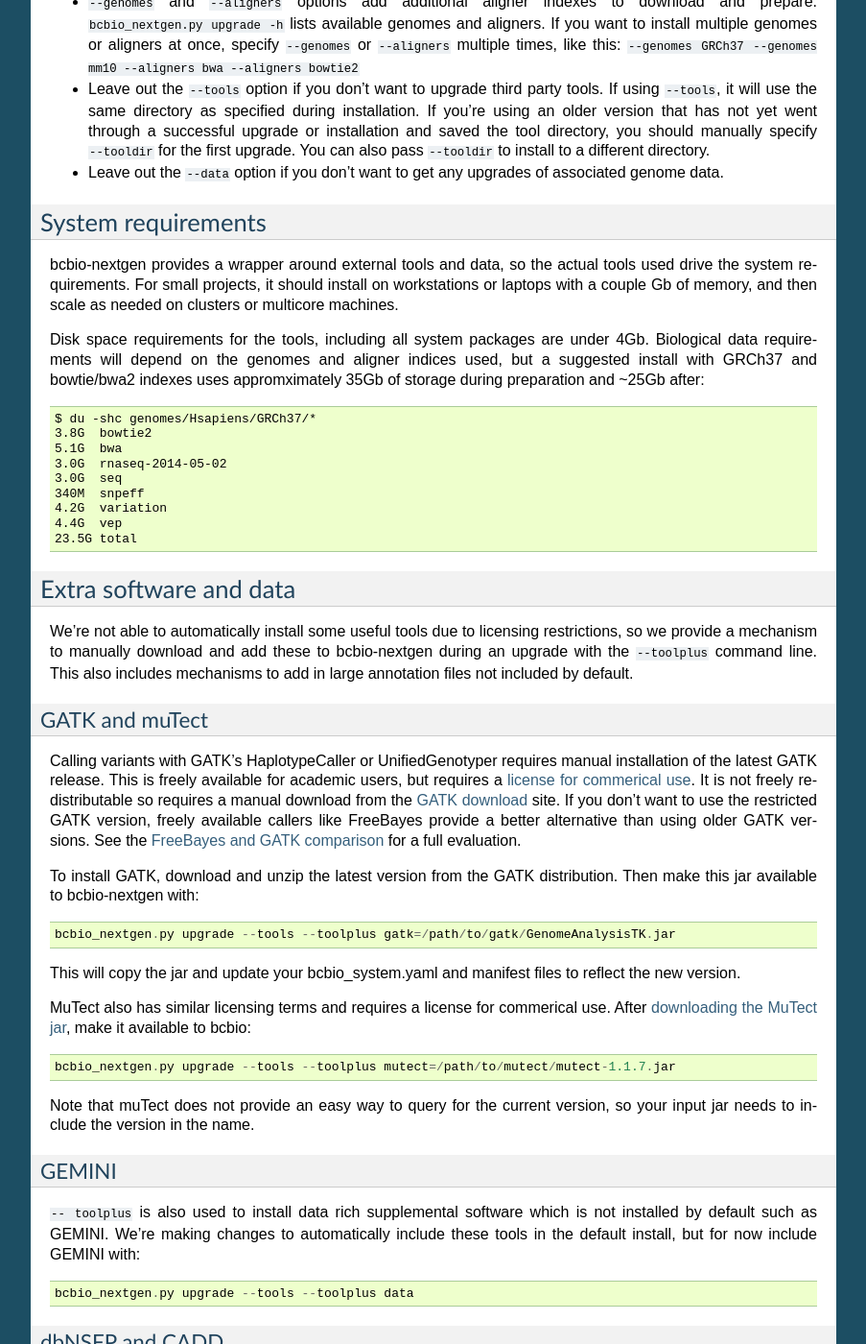
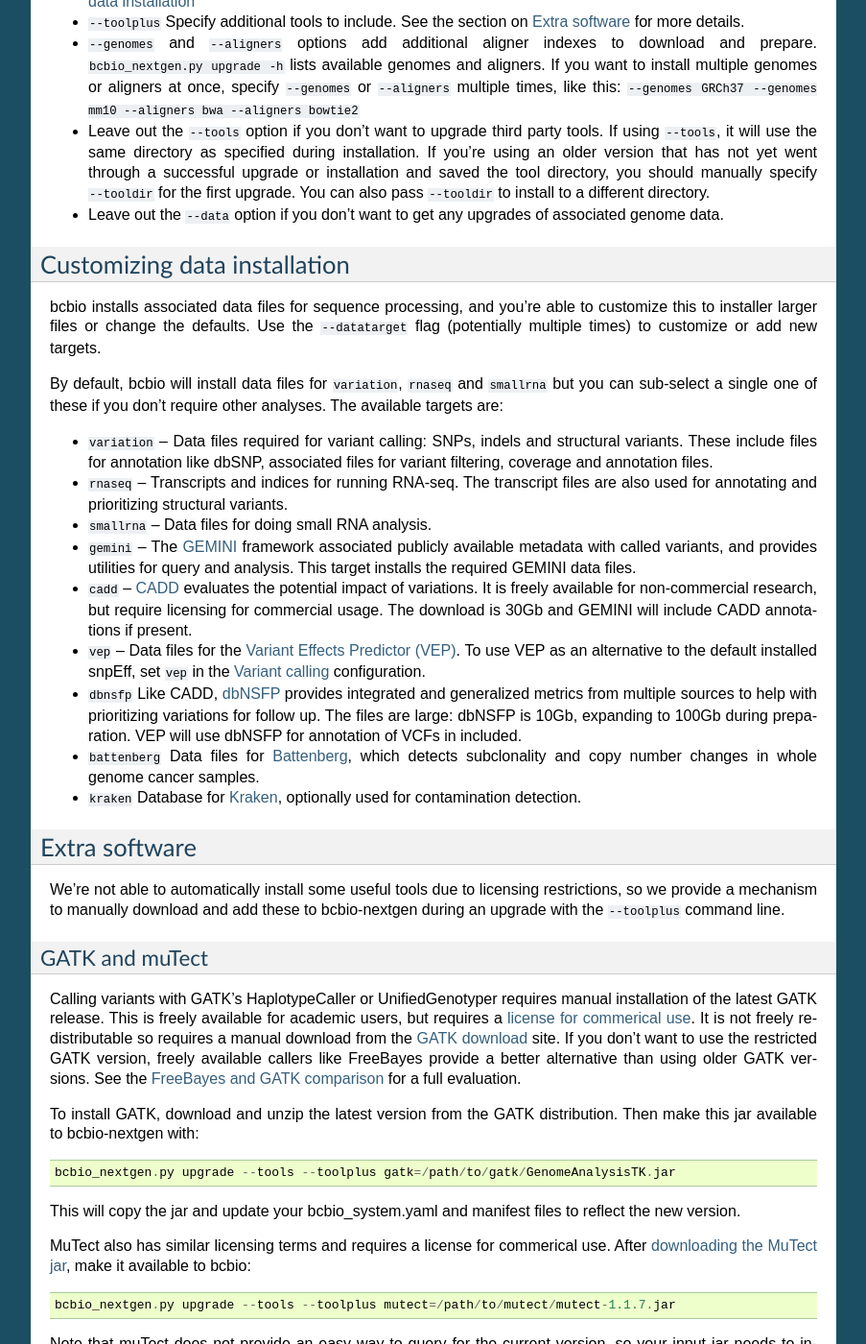
Before and after one commit to bcbio/bcbio-nextgen, a Sphinx documentation site: the page built from docs/contents/installation.rst, in a window 1280 px wide and 1400 px high, scrolled down 1562 px. Shown: the whole window at 96% size, without its empty margins (198-1101 px from the left). Built offline with Sphinx 7.4.7, drawn with Linux system fonts in a browser that asks for light colours; some of the changed text lies outside the part shown.

Commit message:
Add and document --datatarget option for data sets
Provide a single entry point, `--datatarget` for installing data
sub-sets or larger data files. This replaces partial support for this
in `--toolplus`. We now prefer GGD recipes for install of data and
data installs work by adjusting these annotations.

VEP is no longer installed by default to avoid long cache preparation
times for human samples. Enables installation of battenberg data
targets.

```diff
--- a/docs/contents/configuration.rst
+++ b/docs/contents/configuration.rst
@@ -494,7 +494,7 @@
 - ``effects`` Method used to calculate expected variant effects. Defaults to
   `snpEff`_ and `Ensembl variant effect predictor (VEP)`_ is also available
   with support for `dbNSFP`_ annotation, when downloaded using
-  :ref:`toolplus-install`. [snpeff, vep, false]
+  :ref:`datatarget-install`. [snpeff, vep, false]
 -  ``phasing`` Do post-call haplotype phasing of variants. Defaults to
    no phasing [false, gatk]
 -  ``remove_lcr`` Remove variants in low complexity regions (LCRs)
--- a/docs/contents/installation.rst
+++ b/docs/contents/installation.rst
@@ -98,6 +98,9 @@
   gets the most recent released version and ``development``
   retrieves the latest code from GitHub.
 
+- ``--datatarget`` Customized installed data or download additional files not
+  included by default: :ref:`datatarget-install`
+
 - ``--toolplus`` Specify additional tools to include. See the section on
   :ref:`toolplus-install` for more details.
 
@@ -118,40 +121,57 @@
 - Leave out the ``--data`` option if you don't want to get any upgrades
   of associated genome data.
 
+.. _datatarget-install:
+
+Customizing data installation
+=============================
+
+bcbio installs associated data files for sequence processing, and you're able to
+customize this to installer larger files or change the defaults. Use the
+``--datatarget`` flag (potentially multiple times) to customize or add new
+targets.
+
+By default, bcbio will install data files for ``variation``, ``rnaseq`` and
+``smallrna`` but you can sub-select a single one of these if you don't require
+other analyses. The available targets are:
+
+- ``variation`` -- Data files required for variant calling: SNPs, indels and
+  structural variants. These include files for annotation like dbSNP, associated
+  files for variant filtering, coverage and annotation files.
+- ``rnaseq`` -- Transcripts and indices for running RNA-seq. The transcript
+  files are also used for annotating and prioritizing structural variants.
+- ``smallrna`` -- Data files for doing small RNA analysis.
+- ``gemini`` -- The `GEMINI <http://gemini.readthedocs.org/>`_ framework
+  associated publicly available metadata with called variants, and provides
+  utilities for query and analysis. This target installs the required GEMINI
+  data files.
+- ``cadd`` -- `CADD <http://cadd.gs.washington.edu/home>`_ evaluates the
+  potential impact of variations. It is freely available for non-commercial
+  research, but require licensing for commercial usage. The download is 30Gb and
+  GEMINI will include CADD annotations if present.
+- ``vep`` -- Data files for the `Variant Effects Predictor (VEP)
+  <http://www.ensembl.org/info/docs/tools/vep/index.html>`_. To use VEP as an
+  alternative to the default installed snpEff, set ``vep`` in the
+  :ref:`variant-config` configuration.
+- ``dbnsfp`` Like CADD, `dbNSFP <https://sites.google.com/site/jpopgen/dbNSFP>`_
+  provides integrated and generalized metrics from multiple sources to help with
+  prioritizing variations for follow up. The files are large: dbNSFP is 10Gb,
+  expanding to 100Gb during preparation. VEP will use dbNSFP for annotation of
+  VCFs in included.
+- ``battenberg`` Data files for `Battenberg
+  <https://github.com/cancerit/cgpBattenberg>`_, which detects subclonality and
+  copy number changes in whole genome cancer samples.
+- ``kraken`` Database for `Kraken <https://ccb.jhu.edu/software/kraken/>`_,
+  optionally used for contamination detection.
+
 .. _toolplus-install:
 
-System requirements
-===================
-
-bcbio-nextgen provides a wrapper around external tools and data, so the actual
-tools used drive the system requirements. For small projects, it should install
-on workstations or laptops with a couple Gb of memory, and then scale as needed
-on clusters or multicore machines.
-
-Disk space requirements for the tools, including all system packages are under
-4Gb. Biological data requirements will depend on the genomes and aligner indices
-used, but a suggested install with GRCh37 and bowtie/bwa2 indexes uses
-appromximately 35Gb of storage during preparation and ~25Gb after::
-
-    $ du -shc genomes/Hsapiens/GRCh37/*
-    3.8G  bowtie2
-    5.1G  bwa
-    3.0G  rnaseq-2014-05-02
-    3.0G  seq
-    340M  snpeff
-    4.2G  variation
-    4.4G  vep
-    23.5G total
-
-.. _extra-install:
-
-Extra software and data
-=======================
+Extra software
+==============
 
 We're not able to automatically install some useful tools due to licensing
 restrictions, so we provide a mechanism to manually download and add these to
-bcbio-nextgen during an upgrade with the ``--toolplus`` command line. This also
-includes mechanisms to add in large annotation files not included by default.
+bcbio-nextgen during an upgrade with the ``--toolplus`` command line.
 
 GATK and muTect
 ~~~~~~~~~~~~~~~
@@ -182,48 +202,32 @@
 Note that muTect does not provide an easy way to query for the current version,
 so your input jar needs to include the version in the name.
 
-GEMINI
-~~~~~~
+.. _FreeBayes and GATK comparison: http://bcb.io/2013/10/21/updated-comparison-of-variant-detection-methods-ensemble-freebayes-and-minimal-bam-preparation-pipelines/
+.. _GATK download: http://www.broadinstitute.org/gatk/download
 
-``-- toolplus`` is also used to install data rich supplemental software which is
-not installed by default such as GEMINI. We're making changes to automatically
-include these tools in the default install, but for now include  GEMINI with::
+System requirements
+===================
 
-    bcbio_nextgen.py upgrade --tools --toolplus data
+bcbio-nextgen provides a wrapper around external tools and data, so the actual
+tools used drive the system requirements. For small projects, it should install
+on workstations or laptops with a couple Gb of memory, and then scale as needed
+on clusters or multicore machines.
 
-dbNSFP and CADD
-~~~~~~~~~~~~~~~
+Disk space requirements for the tools, including all system packages are under
+4Gb. Biological data requirements will depend on the genomes and aligner indices
+used, but a suggested install with GRCh37 and bowtie/bwa2 indexes uses
+appromximately 35Gb of storage during preparation and ~25Gb after::
 
-Two useful databases for evaluating the potential impact of variations are
-`CADD`_ and `dbNSFP`_. They provide integrated and generalized metrics from
-multiple sources to help with prioritizing variations for follow up. The files
-are large: dbNSFP is 10Gb, expanding to 100Gb during preparation; and CADD is
-30Gb. As a result they are not included in an install by default. You can add them,
-either together or individually, using ``--toolplus``::
+    $ du -shc genomes/Hsapiens/GRCh37/*
+    3.8G  bowtie2
+    5.1G  bwa
+    3.0G  rnaseq-2014-05-02
+    3.0G  seq
+    340M  snpeff
+    4.2G  variation
+    4.4G  vep
+    23.5G total
 
-    bcbio_nextgen.py upgrade --tools --toolplus cadd --toolplus dbnsfp --data
-
-When installed, GEMINI will automatically include `CADD`_ annotations as part of
-the created SQLite database. Setting `VEP`_ in the :ref:`variant-config`
-configuration will include annotation of VCFs with `dbNSFP`_.
-
-Both tools are freely available for non-commercial research, but require licensing
-for commercial usage.
-
-.. _CADD: http://cadd.gs.washington.edu/home
-.. _dbNSFP: https://sites.google.com/site/jpopgen/dbNSFP
-.. _VEP: http://www.ensembl.org/info/docs/tools/vep/index.html
-.. _GATK download: http://www.broadinstitute.org/gatk/download
-.. _a distribution of GATK for commercial users: http://www.appistry.com/gatk
-.. _FreeBayes and GATK comparison: http://bcb.io/2013/10/21/updated-comparison-of-variant-detection-methods-ensemble-freebayes-and-minimal-bam-preparation-pipelines/
-
-kraken
-~~~~~~
-
-``-- toolplus`` is also used to install data rich supplemental software which is
-not installed by default such as kraken database::
-
-    bcbio_nextgen.py upgrade --tools --toolplus kraken
 
 Troubleshooting
 ===============
--- a/docs/contents/pipelines.rst
+++ b/docs/contents/pipelines.rst
@@ -81,7 +81,7 @@
   Run GATK best practices, including Base Quality Score Recalibration,
   realignment and HaplotypeCaller variant calling. This requires a license from
   Broad for commercial use. You need to manually install GATK along with bcbio
-  using downloads from the GATK Broad site or Appistry (see :ref:`extra-install`).
+  using downloads from the GATK Broad site or Appistry (see :ref:`toolplus-install`).
 
 You may also want to enable :ref:`svs-pipeline` for detection of larger events,
 which work with either caller. Another good source of inspiration are the
```
Also changed, not shown: HISTORY.md (+8 -0 lines), 3 other files.
